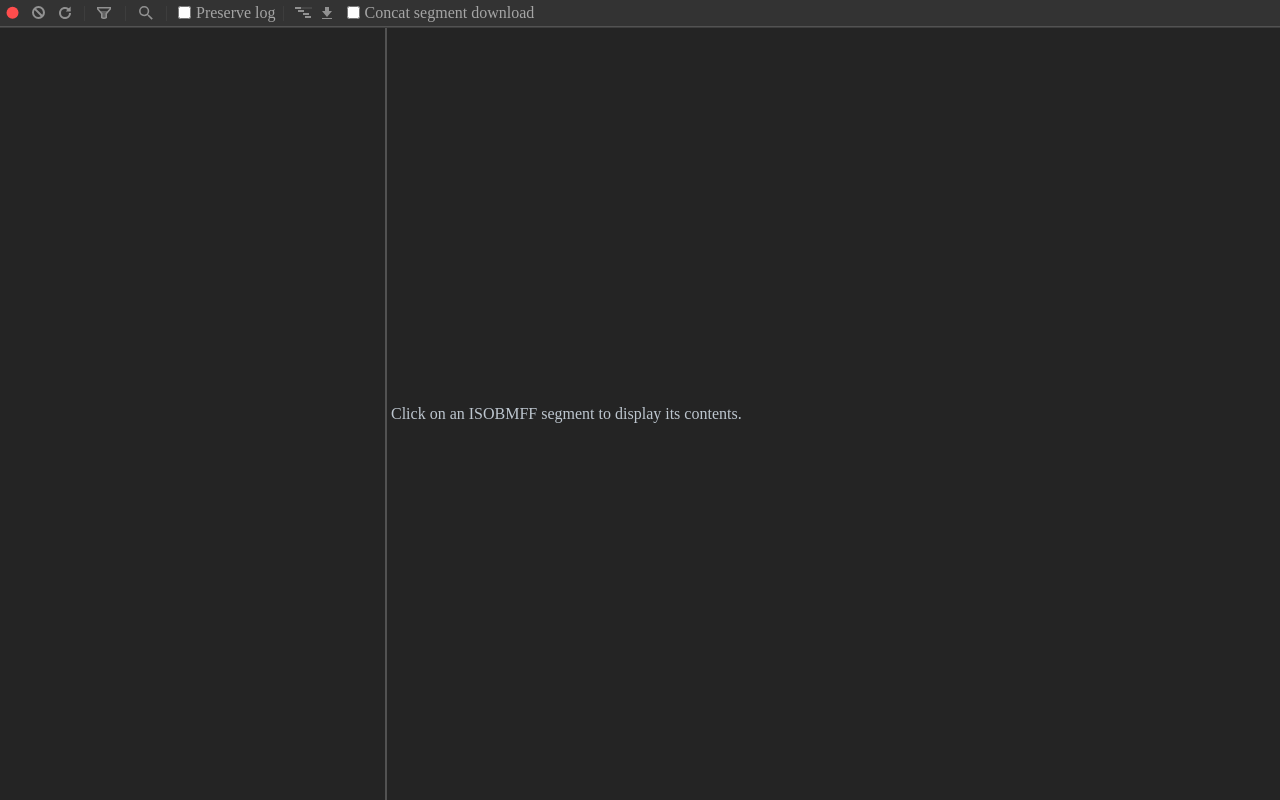
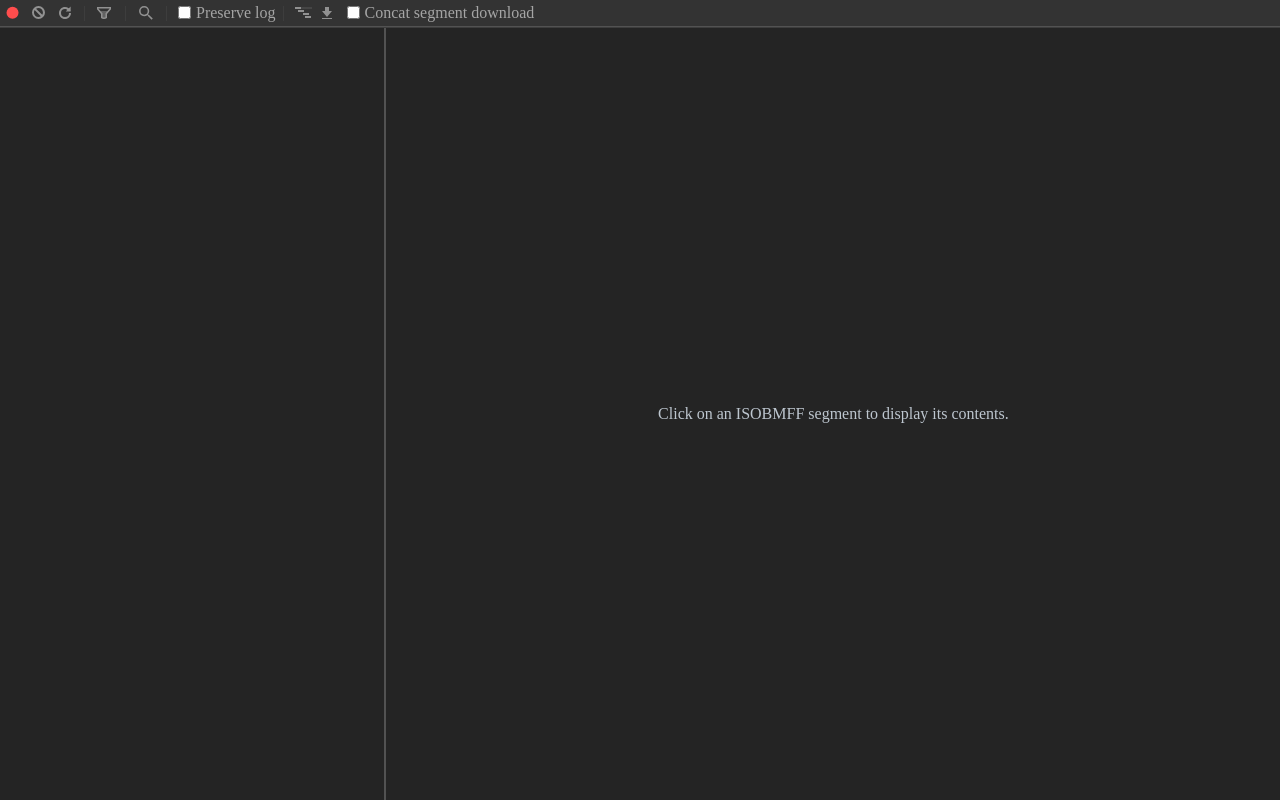
Before and after one commit to bitmovin/MP4Inspector, a browser extension: page html/inspectView.html in a window 1280 px wide. Drawn offline with Linux system fonts and the light colour scheme.

Commit message:
ensure details don't overwrite requests without resizes

```diff
--- a/css/styles.css
+++ b/css/styles.css
@@ -53,6 +53,9 @@ body {
 
 #requestList {
     width: 30vw;
+}
+#detailView {
+    width: 70vw;
 }
 
 #requestList, #detailView {
```
